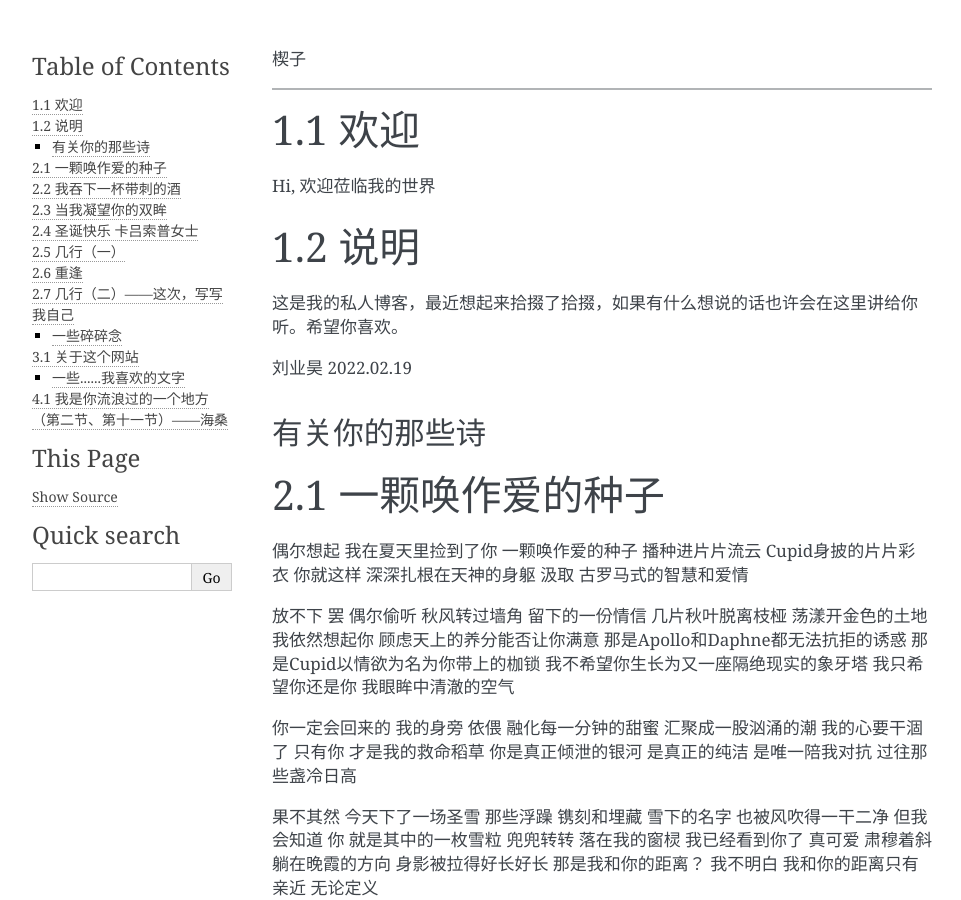
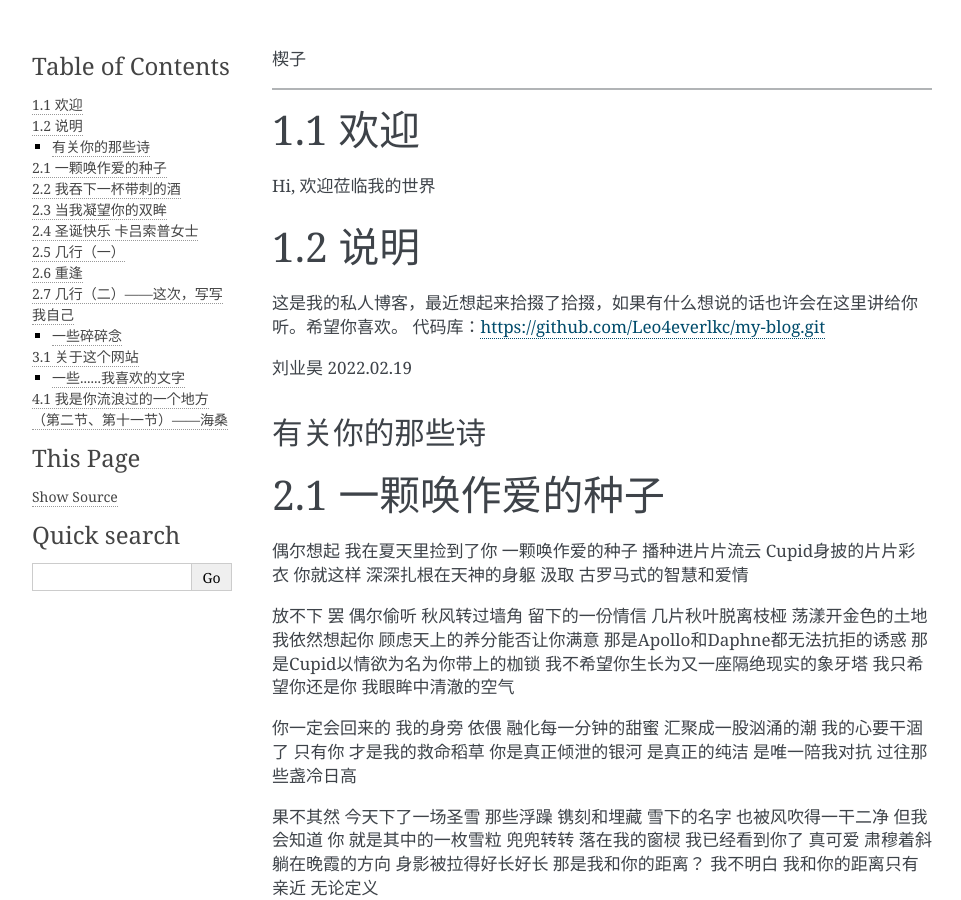
Before and after one commit to Leo4everlkc/my-blog, a Sphinx documentation site: the page built from source/language_introduction.rst, in a window 1280 px wide and 900 px high. Shown: the whole window, without its empty margins (148-1109 px from the left). Built offline with Sphinx 7.4.7, drawn with Linux system fonts in a browser that asks for light colours.

Commit message:
Update language_introduction.rst

```diff
--- a/source/language_introduction.rst
+++ b/source/language_introduction.rst
@@ -11,6 +11,7 @@ Hi, 欢迎莅临我的世界
 ---------------------
 
 这是我的私人博客，最近想起来拾掇了拾掇，如果有什么想说的话也许会在这里讲给你听。希望你喜欢。
+代码库：https://github.com/Leo4everlkc/my-blog.git
 
 刘业昊 2022.02.19
 
```
